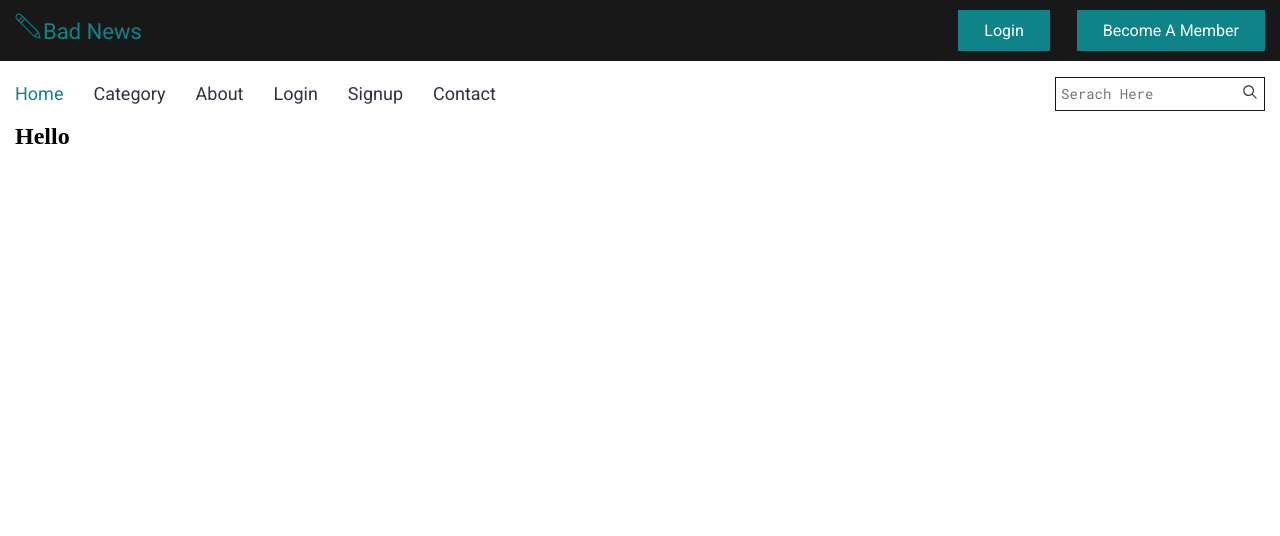
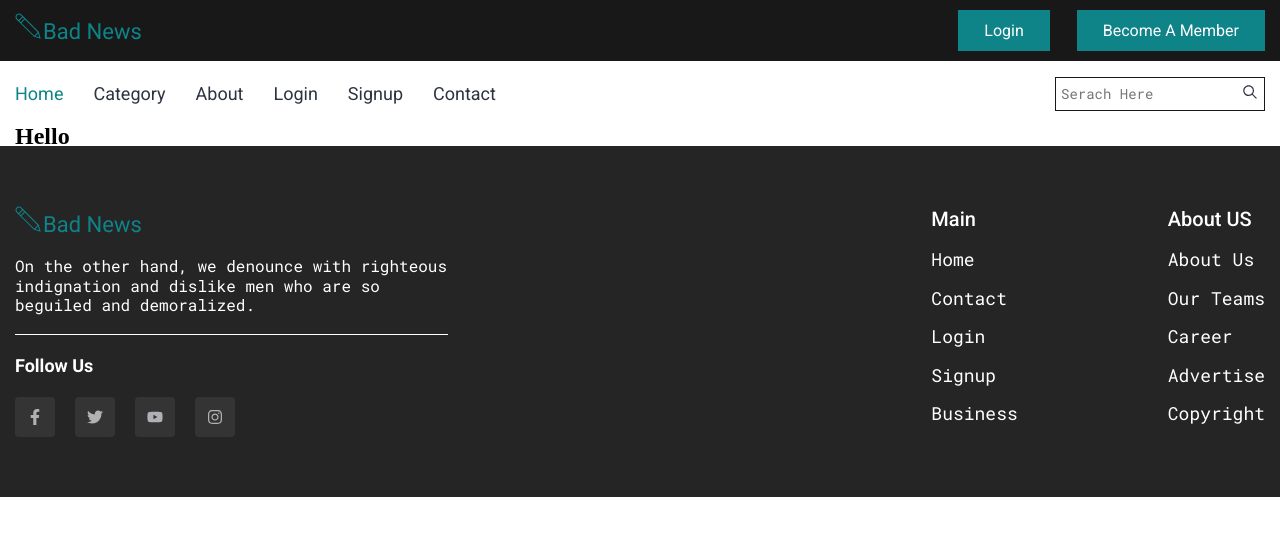
Before and after one commit to km-saifullah/bad-news, a React (Vite) app: page / in a window 1280 px wide. Shown: the top 536 px of the page. Built offline with nearby package versions, Linux system fonts and the light colour scheme.

Commit message:
footer section done

```diff
--- /dev/null
+++ b/src/components/footerlink/FooterLink.jsx
@@ -0,0 +1,40 @@
+import React from "react";
+import { Link } from "react-router-dom";
+import "./footerlink.css";
+
+const FooterLink = ({
+  link1,
+  link2,
+  link3,
+  link4,
+  link5,
+  route1,
+  route2,
+  route3,
+  route4,
+  route5,
+}) => {
+  return (
+    <div className="footer_link">
+      <ul>
+        <li>
+          <Link to={route1}>{link1}</Link>
+        </li>
+        <li>
+          <Link to={route2}>{link2}</Link>
+        </li>
+        <li>
+          <Link to={route3}>{link3}</Link>
+        </li>
+        <li>
+          <Link to={route4}>{link4}</Link>
+        </li>
+        <li>
+          <Link to={route5}>{link5}</Link>
+        </li>
+      </ul>
+    </div>
+  );
+};
+
+export default FooterLink;
--- /dev/null
+++ b/src/components/footerlink/footerlink.css
@@ -0,0 +1,19 @@
+/* ===== Footer Links Design Start ===== */
+.footer_link ul {
+  display: flex;
+  flex-direction: column;
+  row-gap: 15px;
+}
+.footer_link ul li a {
+  color: #fff;
+  font-size: 18px;
+  font-weight: 400;
+  line-height: 130%;
+  font-family: var(--robotoMono);
+  text-transform: capitalize;
+  transition: all linear 0.3s;
+}
+.footer_link ul li a:hover {
+  color: var(--primary);
+}
+/* ===== Footer Links Design End ===== */
--- a/src/layout/MainLayout.jsx
+++ b/src/layout/MainLayout.jsx
@@ -2,6 +2,7 @@ import React from "react";
 import { Outlet } from "react-router-dom";
 import Header from "../sections/header/Header";
 import Navbar from "../sections/navbar/Navbar";
+import Footer from "../sections/footer/Footer";
 
 const MainLayout = () => {
   return (
@@ -9,6 +10,7 @@ const MainLayout = () => {
       <Header />
       <Navbar />
       <Outlet />
+      <Footer />
     </>
   );
 };
--- /dev/null
+++ b/src/sections/footer/Footer.jsx
@@ -0,0 +1,80 @@
+import React from "react";
+import { FaFacebookF } from "react-icons/fa";
+import { FaTwitter } from "react-icons/fa";
+import { FaYoutube } from "react-icons/fa";
+import { FaInstagram } from "react-icons/fa";
+import FooterLink from "../../components/footerlink/FooterLink";
+import "./footer.css";
+
+const Footer = () => {
+  return (
+    <footer className="footer">
+      <div className="container">
+        <div className="footer_wrapper">
+          <div className="footer_info">
+            <div className="logo">
+              <a href="#">
+                <img src="./logo.svg" alt="" />
+              </a>
+            </div>
+            <p className="footer_details">
+              On the other hand, we denounce with righteous indignation and
+              dislike men who are so beguiled and demoralized.
+            </p>
+            <div className="follow">
+              <h5>Follow Us</h5>
+              <div className="footer_icon">
+                <div className="social_icon">
+                  <FaFacebookF />
+                </div>
+                <div className="social_icon">
+                  <FaTwitter />
+                </div>
+                <div className="social_icon">
+                  <FaYoutube />
+                </div>
+                <div className="social_icon">
+                  <FaInstagram />
+                </div>
+              </div>
+            </div>
+          </div>
+          <div className="footer_links">
+            <div>
+              <h5 className="footer_title">Main</h5>
+              <FooterLink
+                link1="home"
+                route1="/"
+                link2="contact"
+                route2="/contact"
+                link3="login"
+                route3="/login"
+                link4="signup"
+                route4="/signup"
+                link5="business"
+                route5="/"
+              />
+            </div>
+            <div>
+              <h5 className="footer_title">About US</h5>
+              <FooterLink
+                link1="About Us"
+                route1="/about"
+                link2="our teams"
+                route2="/"
+                link3="career"
+                route3="/"
+                link4="advertise"
+                route4="/"
+                link5="copyright"
+                route5="/"
+              />
+            </div>
+          </div>
+        </div>
+      </div>
+    </footer>
+  );
+};
+
+export default Footer;
--- /dev/null
+++ b/src/sections/footer/footer.css
@@ -0,0 +1,63 @@
+/* ===== Footer Design Start ===== */
+.footer {
+  padding: 60px 0;
+  background-color: #252525;
+}
+.footer_wrapper {
+  display: flex;
+  justify-content: space-between;
+}
+.footer_info {
+}
+.footer_details {
+  padding: 15px 0 20px 0;
+  width: 433px;
+  color: #fff;
+  font-size: 16px;
+  font-weight: 400;
+  line-height: 120%;
+  font-family: var(--robotoMono);
+}
+.follow {
+  border-top: 1px solid #fff;
+}
+.follow h5 {
+  padding: 20px 0;
+  color: #fff;
+  font-size: 18px;
+  font-weight: 700;
+  line-height: 120%;
+  font-family: var(--roboto);
+}
+.footer_icon {
+  display: flex;
+  column-gap: 20px;
+}
+.social_icon {
+  height: 40px;
+  width: 40px;
+  display: flex;
+  align-items: center;
+  justify-content: center;
+  background-color: #343434;
+  border-radius: 4px;
+  cursor: pointer;
+  color: #b0b1b4;
+  transition: all linear 0.3s;
+}
+.social_icon:hover {
+  color: #fff;
+}
+.footer_title {
+  padding-bottom: 16px;
+  color: #fff;
+  font-size: 20px;
+  font-weight: 500;
+  line-height: 130%;
+  font-family: var(--roboto);
+}
+.footer_links {
+  display: flex;
+  column-gap: 150px;
+}
+/* ===== Footer Design End ===== */
```
